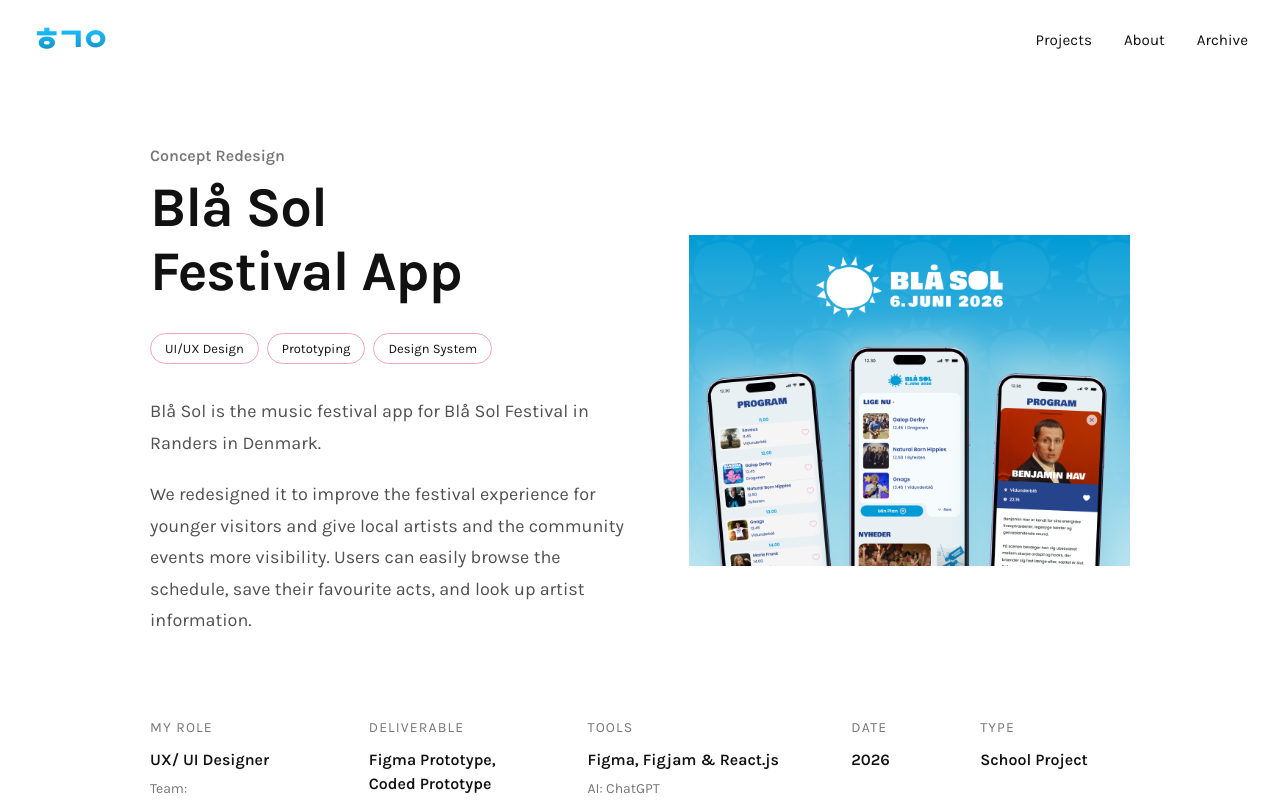
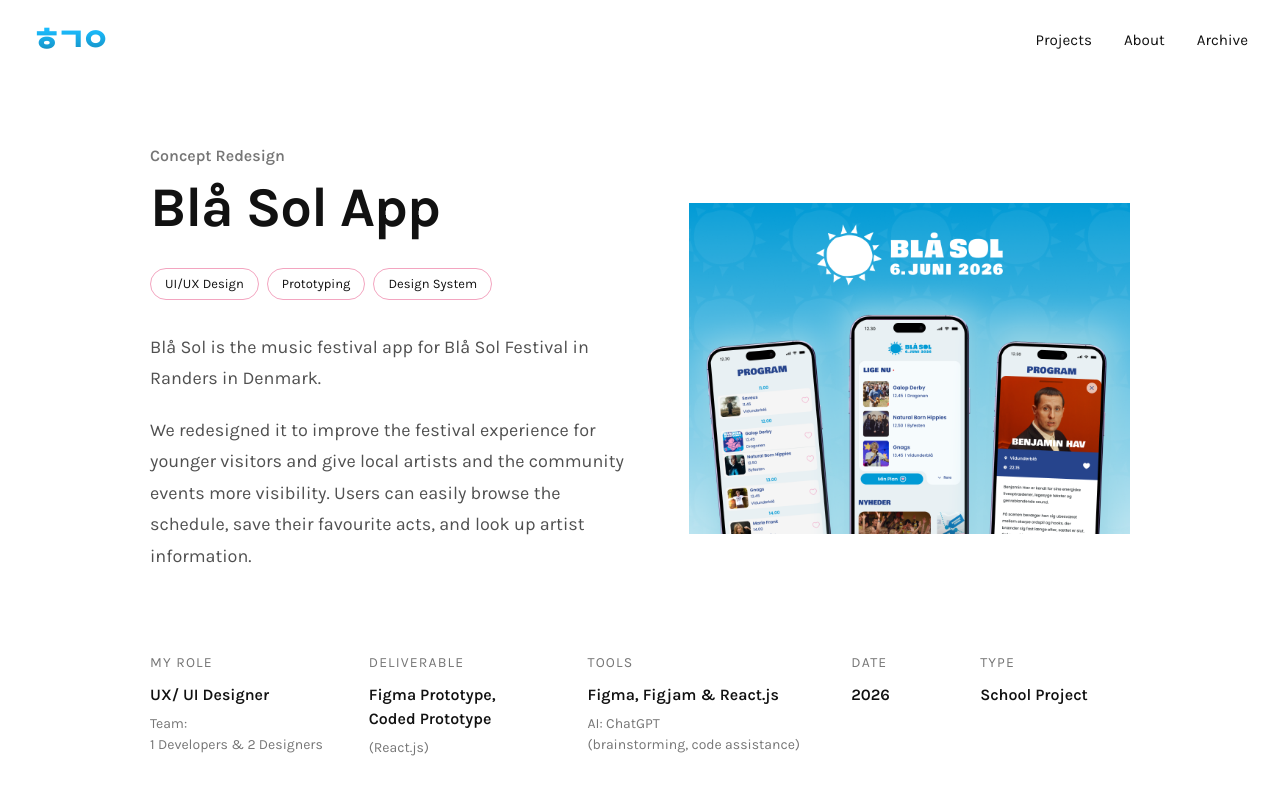
Before and after one commit to Lunanuna/portfolio, a React (Vite) app: page /projects/blaa-sol in a window 1280 px wide. Shown: the top 800 px of the page. Built offline with nearby package versions, Linux system fonts and the light colour scheme.

Commit message:
changed name

```diff
--- a/src/views/BlaaSolProject.jsx
+++ b/src/views/BlaaSolProject.jsx
@@ -150,9 +150,7 @@
         <div className={styles.heroText}>
           <p className={styles.eyebrow}>Concept Redesign</p>
           <h1 className={styles.heroTitle}>
-            Blå Sol
-            <br />
-            Festival App
+            Blå Sol App
           </h1>
 
           <ul className={styles.tagList}>
```
